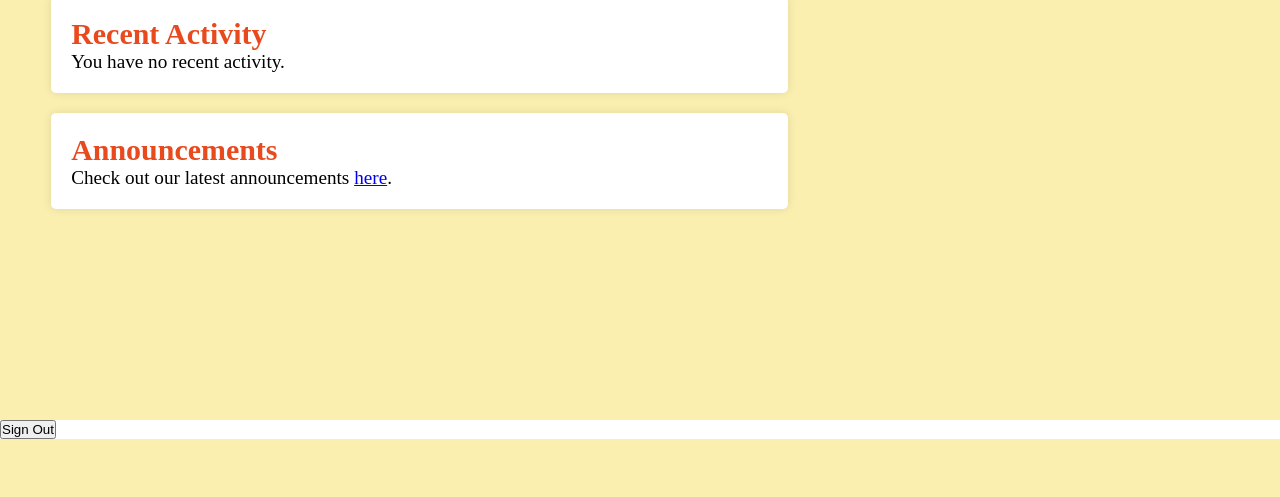
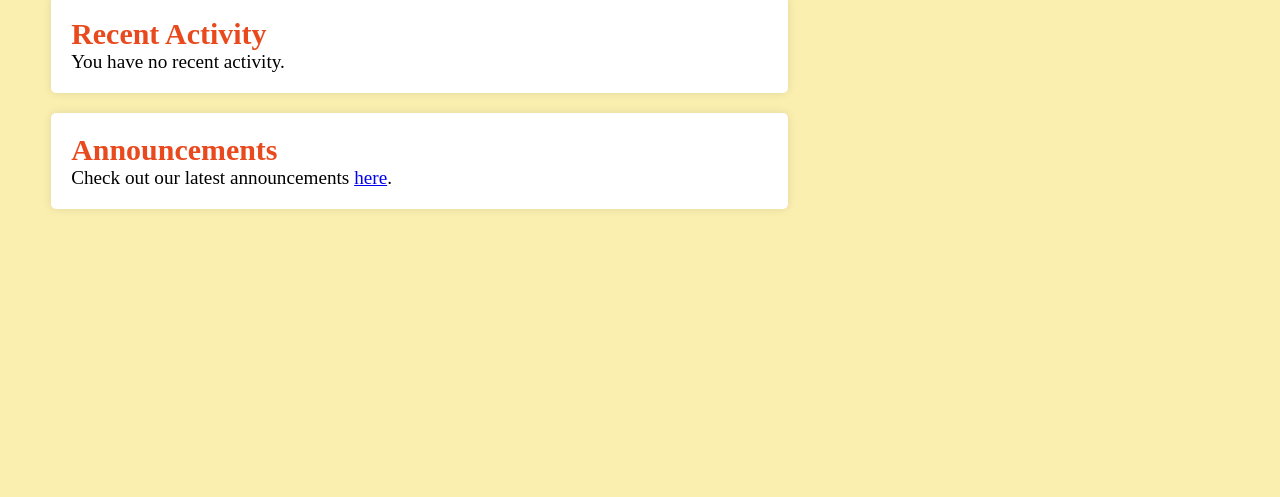
Before and after one commit to raunnieo/website, a plain HTML site: page dashboard_in.html in a window 1280 px wide. Shown: the part 289-786 px from the top of the page. Drawn offline with Linux system fonts and the light colour scheme.

Commit message:
Update dashboard_in.html

```diff
--- a/dashboard_in.html
+++ b/dashboard_in.html
@@ -34,7 +34,6 @@
                 </div>
             </div>
         </div>
-    <button onclick="signOut()">Sign Out</button>
     <script src="script.js" type="module"></script>
     <footer>
         <div class="container footer_container">
```
